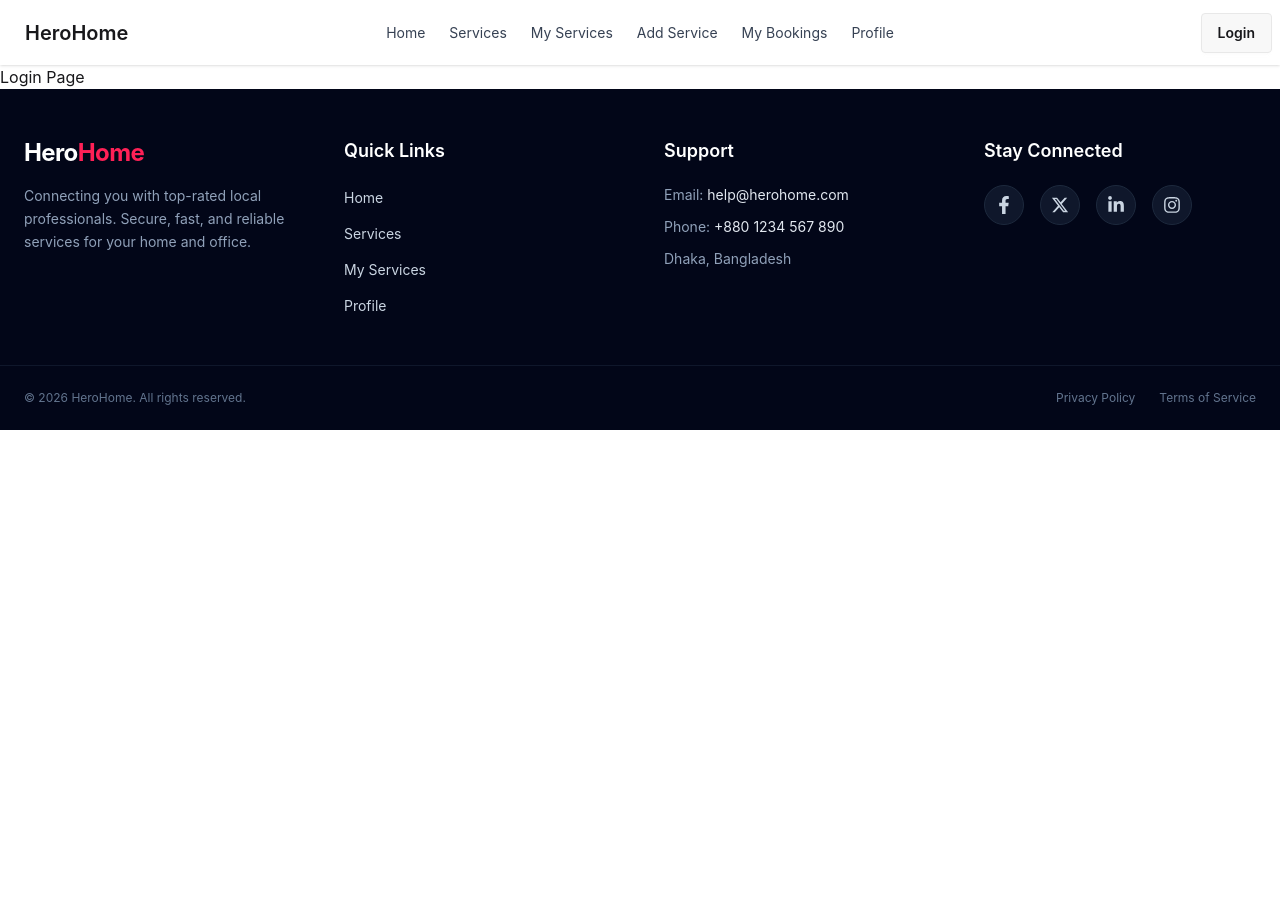
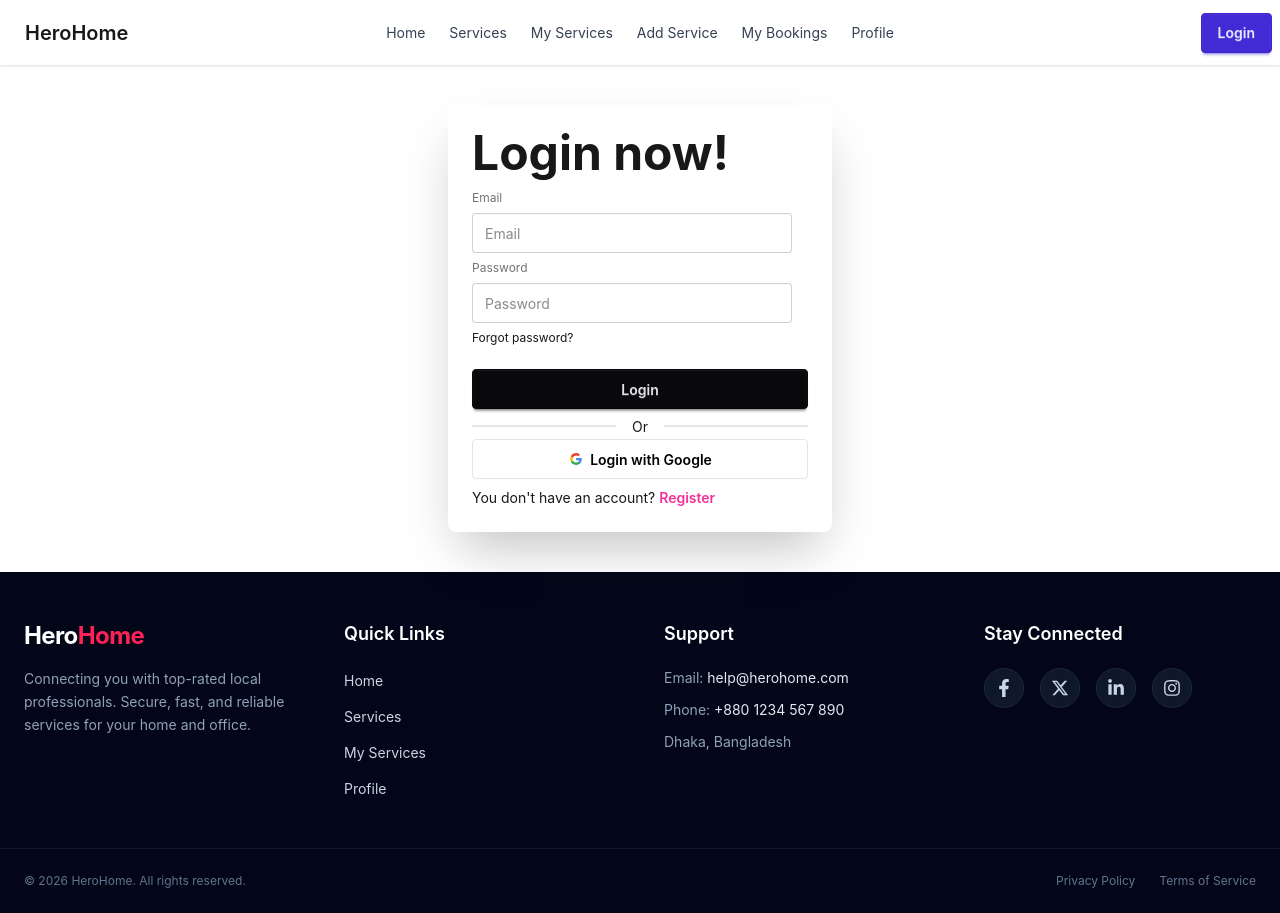
Before and after one commit to mohammademon393/HeroHome-client-A10, a React (Vite) app: page /login in a window 1280 px wide. Before the commit the page ends 800 px from the top, so only its background shows below. Built offline with nearby package versions, Linux system fonts and the light colour scheme; no server answers.

Commit message:
added google signIn function

```diff
--- a/src/components/headers/Navbar.jsx
+++ b/src/components/headers/Navbar.jsx
@@ -1,8 +1,11 @@
-import React from 'react';
+import React, { use } from 'react';
 import { Link } from 'react-router';
 import { NavLink } from "react-router";
+import { AuthContext } from '../../context/AuthContext';
 
 const Navbar = () => {
+
+  const {user} = use(AuthContext)
 
     // links route
     const Links = (
@@ -121,7 +124,27 @@ const Navbar = () => {
             <ul className="menu menu-horizontal px-1">{Links}</ul>
           </div>
           <div className="navbar-end">
-            <Link to="/login" className="btn">Login</Link>
+            {user ? (
+              <div className="dropdown dropdown-end">
+                <div tabIndex={0} role="button" className="btn btn-ghost btn-circle avatar">
+                  <div className="w-10 rounded-full">
+                    <img alt="User avatar" src={user.photoURL} />
+                  </div>
+                </div>
+                <ul tabIndex={0} className="menu menu-sm dropdown-content mt-3 z-[1] p-2 shadow bg-base-100 rounded-box w-52">
+                  <li>
+                    <Link to="/profile" className="justify-between">
+                      Profile
+                      <span className="badge">New</span>
+                    </Link>
+                  </li>
+                  <li><Link to="/logout">Logout</Link></li>
+                </ul>
+              </div>
+            ) : (
+              <Link to="/register" className="btn btn-primary btn-outline">Register</Link>,
+              <Link to="/login" className="btn btn-primary">Login</Link>
+            )}
           </div>
         </div>
       </nav>
--- a/src/context/AuthProvider.jsx
+++ b/src/context/AuthProvider.jsx
@@ -1,7 +1,11 @@
 import React, { useEffect, useState } from 'react';
 import { AuthContext } from './AuthContext';
 import { auth } from '../firebase/firebase.config';
-import { createUserWithEmailAndPassword, onAuthStateChanged, signInWithEmailAndPassword } from 'firebase/auth';
+import { createUserWithEmailAndPassword, GoogleAuthProvider, onAuthStateChanged, signInWithEmailAndPassword, signInWithPopup } from 'firebase/auth';
+
+
+const googleProvider = new GoogleAuthProvider();
+
 
 const AuthProvider = ({children}) => {
 
@@ -21,12 +25,17 @@ const AuthProvider = ({children}) => {
         return signInWithEmailAndPassword(auth, email, password);
     }
 
+    // sign in with google
+    const signInWithGoogle = () => {
+        setLoading(true);
+        return signInWithPopup(auth, googleProvider);
+    }
 
     // useEffect user manege state
     useEffect(() => {
         const unsubscribe = onAuthStateChanged(auth, currentUser => {
             setUser(currentUser);
-                // setLoading(false);
+            setLoading(false);
         });
 
         return () => {
@@ -34,11 +43,15 @@ const AuthProvider = ({children}) => {
         };
     }, []);
 
+
+
+    // all auth info in one object && shere in all component
     const authinfo = {
         user,
         loading,
         createUser,
         signInUser,
+        signInWithGoogle,
     }
 
     return (
--- a/src/pages/LoginRegister/Login.jsx
+++ b/src/pages/LoginRegister/Login.jsx
@@ -1,10 +1,75 @@
-import React from 'react';
+import React, { use } from 'react';
+import { Link } from 'react-router';
+import { AuthContext } from '../../context/AuthContext';
 
 const Login = () => {
+
+    const {googleSignIn} = use(AuthContext)
+
+    const handleGoogleSignIn = () => {
+        googleSignIn.signInWithGoogle()
+        .then(result => {
+            console.log(result.user);
+        })
+        .catch(error => {
+            console.log(error.message);
+        })
+    };
+
     return (
-        <div>
-            <h1>Login Page</h1>
+      <div className="card my-10 mx-auto bg-base-100 w-full max-w-sm shrink-0 shadow-2xl">
+        <div className="card-body">
+          <h1 className="text-5xl font-bold">Login now!</h1>
+          <fieldset className="fieldset">
+            <label className="label">Email</label>
+            <input type="email" className="input" placeholder="Email" />
+            <label className="label">Password</label>
+            <input type="password" className="input" placeholder="Password" />
+            <div>
+              <a className="link link-hover">Forgot password?</a>
+            </div>
+            <button className="btn btn-neutral mt-4">Login</button>
+          </fieldset>
+
+            <div className="divider my-[-3px]">Or</div>
+
+          {/* Google */}
+          <button
+          onClick={handleGoogleSignIn}
+          className="btn bg-white text-black border-[#e5e5e5]">
+            <svg
+              aria-label="Google logo"
+              width="16"
+              height="16"
+              xmlns="http://www.w3.org/2000/svg"
+              viewBox="0 0 512 512"
+            >
+              <g>
+                <path d="m0 0H512V512H0" fill="#fff"></path>
+                <path
+                  fill="#34a853"
+                  d="M153 292c30 82 118 95 171 60h62v48A192 192 0 0190 341"
+                ></path>
+                <path
+                  fill="#4285f4"
+                  d="m386 400a140 175 0 0053-179H260v74h102q-7 37-38 57"
+                ></path>
+                <path
+                  fill="#fbbc02"
+                  d="m90 341a208 200 0 010-171l63 49q-12 37 0 73"
+                ></path>
+                <path
+                  fill="#ea4335"
+                  d="m153 219c22-69 116-109 179-50l55-54c-78-75-230-72-297 55"
+                ></path>
+              </g>
+            </svg>
+            Login with Google
+          </button>
+
+          <p>You don't have an account? <Link className='text-secondary font-semibold hover:underline' to="/register">Register</Link></p>
         </div>
+      </div>
     );
 };
 
```
